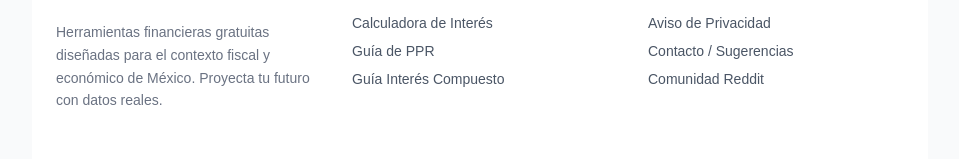
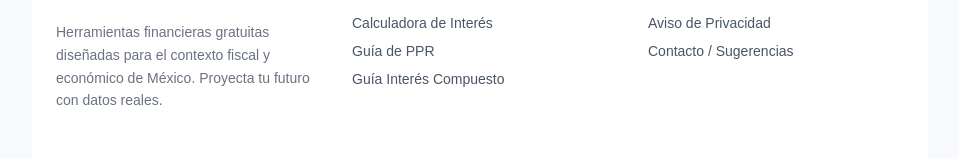
Before and after one commit to alejandrohuerga/finanzanode-mx, a Next.js app: page / in a window 1280 px wide. Shown: the part 2621-2780 px from the top of the page, without its empty margins (160-1119 px from the left). Built offline with nearby package versions, Linux system fonts and the light colour scheme.

Commit message:
fix: :bug: FIX: Correcciones en el footer

```diff
--- a/src/components/Footer.tsx
+++ b/src/components/Footer.tsx
@@ -36,7 +36,6 @@ export default function Footer() {
             <ul className="space-y-2 text-sm">
               <li><Link href="/privacidad" className="text-gray-600 hover:text-blue-600">Aviso de Privacidad</Link></li>
               <li><Link href="/contacto" className="text-gray-600 hover:text-blue-600">Contacto / Sugerencias</Link></li>
-              <li><a href="https://reddit.com" target="_blank" className="text-gray-600 hover:text-blue-600">Comunidad Reddit</a></li>
             </ul>
           </div>
         </div>
```
